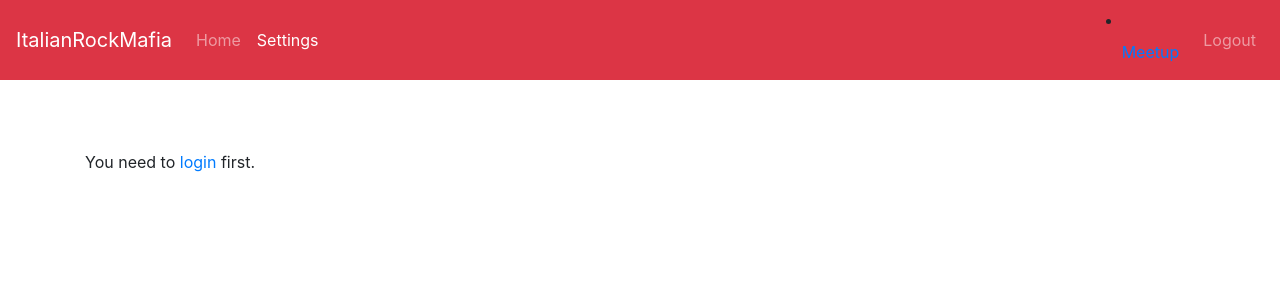
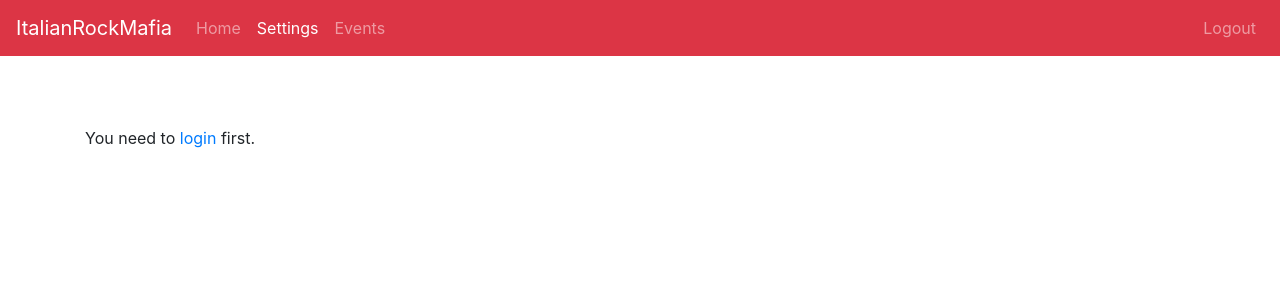
Before and after one commit to ItalianRockMafia/core, a PHP site: page /checker.php in a window 1280 px wide. Shown: the top 300 px of the page. Run offline with PHP 8.4, Linux system fonts and the light colour scheme; some libraries are stand-ins or nearby versions.

Commit message:
navbar fix

```diff
--- a/checker.php
+++ b/checker.php
@@ -25,11 +25,13 @@ session_start();
       	</li>
 			  <li class="nav-item active">
 				<a class="nav-link" href="#">Settings <span class="sr-only">(current)</span></a>
+
 			  </li>
+			  <li class="nav-item">
+        	<a class="nav-link" href="https://italianrockmafia.ch/meetup">Events</a>
+      			</li>
 				</ul>
-				<li class="nav-item">
-        	<a class="nav-link" href="https://italianrockmafia.ch/meetup">Meetup</a>
-      	</li>
+
 				<ul class="nav navbar-nav navbar-right">
 				<li class="nav-item">
         			<a class="nav-link" href="login.php?logout=1">Logout</a>
@@ -98,3 +100,12 @@ if($tg_user == false) {
 	$html = 'You need to <a href="login.php">login</a> first.';
 }
 echo $html;
+
+?>
+	</div>
+			</main>
+			<script src="https://code.jquery.com/jquery-3.2.1.slim.min.js" integrity="sha384-KJ3o2DKtIkvYIK3UENzmM7KCkRr/rE9/Qpg6aAZGJwFDMVNA/GpGFF93hXpG5KkN" crossorigin="anonymous"></script>
+			<script src="https://cdnjs.cloudflare.com/ajax/libs/popper.js/1.12.9/umd/popper.min.js" integrity="sha384-ApNbgh9B+Y1QKtv3Rn7W3mgPxhU9K/ScQsAP7hUibX39j7fakFPskvXusvfa0b4Q" crossorigin="anonymous"></script>
+			<script src="https://maxcdn.bootstrapcdn.com/bootstrap/4.0.0/js/bootstrap.min.js" integrity="sha384-JZR6Spejh4U02d8jOt6vLEHfe/JQGiRRSQQxSfFWpi1MquVdAyjUar5+76PVCmYl" crossorigin="anonymous"></script>
+				</body>
+			</html>
```
